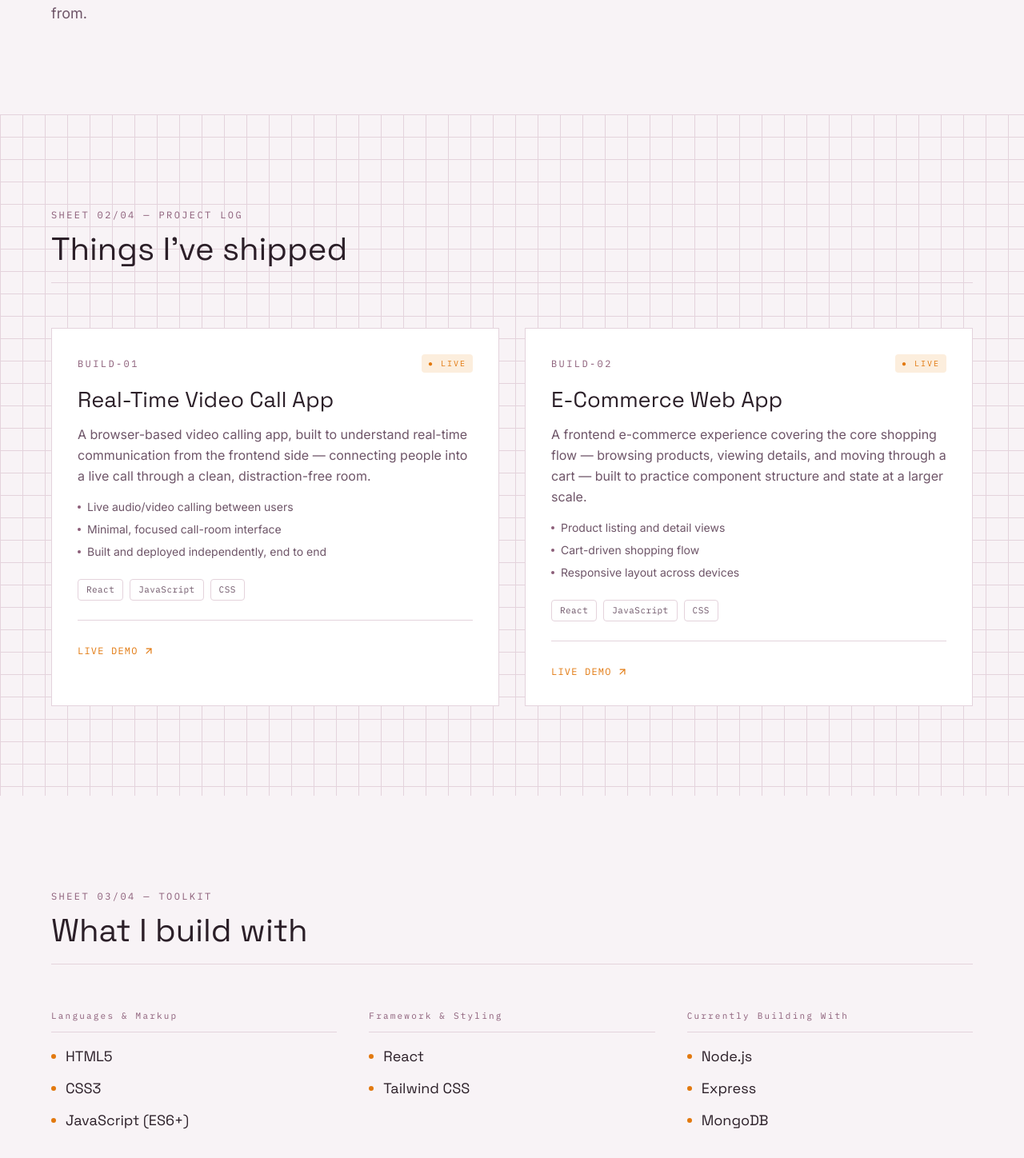
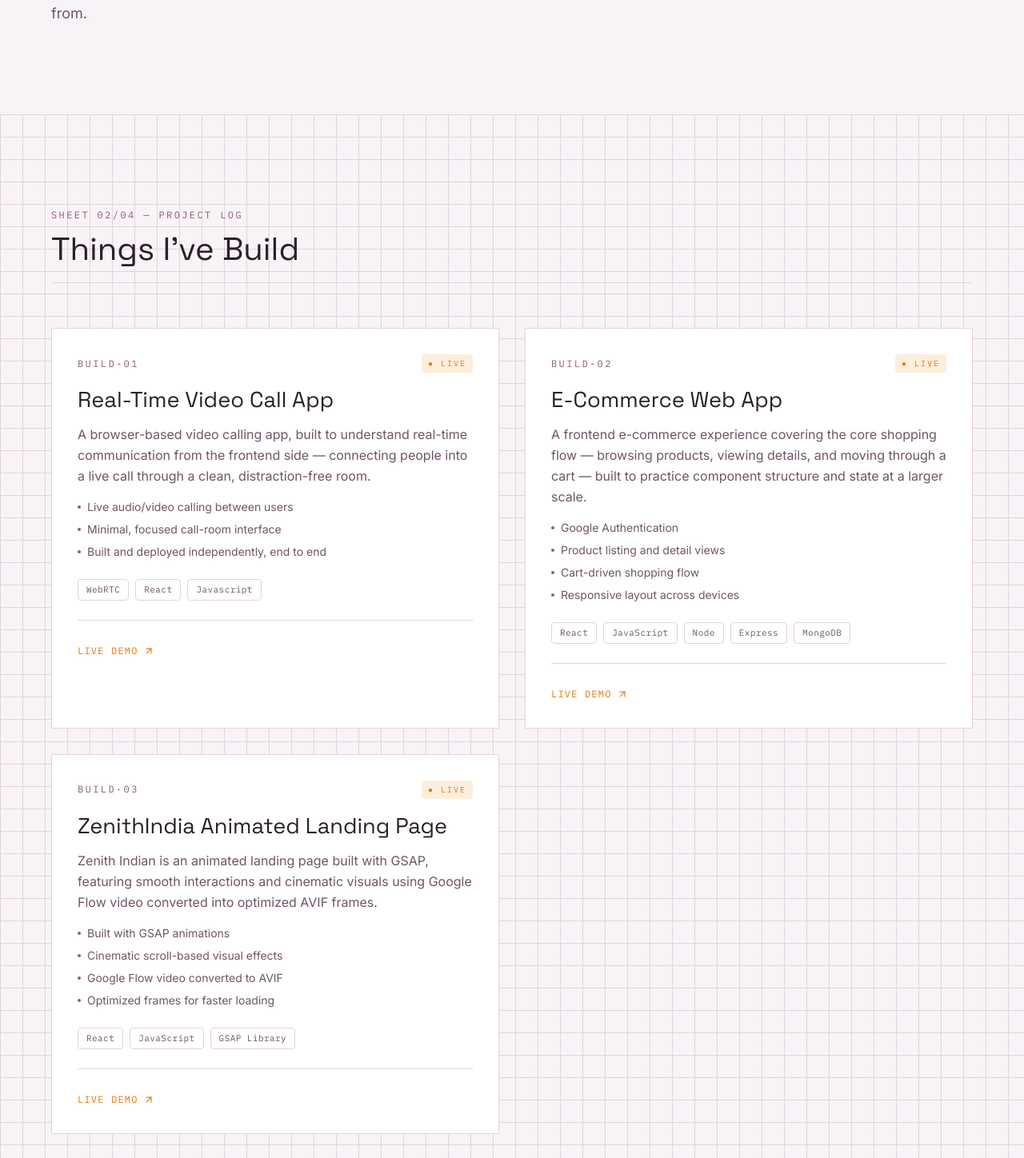
Before and after one commit to Mohit46200/Portfolio, a React app: page / in a window 1280 px wide. Shown: the part 1352-2800 px from the top of the page at 80% size. Built offline with nearby package versions, Linux system fonts and the light colour scheme; the HTML template or start-up script is replaced by a standard one.

Commit message:
build added

```diff
--- a/src/App.jsx
+++ b/src/App.jsx
@@ -34,8 +34,8 @@ const PROJECTS = [
       "Minimal, focused call-room interface",
       "Built and deployed independently, end to end",
     ],
-    stack: ["React", "JavaScript", "CSS"],
-    href: "https://vedio-call-peach.vercel.app",
+    stack: ["WebRTC", "React", "Javascript"],
+    href: "https://vediocall.memohit.space",
   },
   {
     code: "BUILD-02",
@@ -44,12 +44,30 @@ const PROJECTS = [
     description:
       "A frontend e-commerce experience covering the core shopping flow — browsing products, viewing details, and moving through a cart — built to practice component structure and state at a larger scale.",
     points: [
+      "Google Authentication",
       "Product listing and detail views",
       "Cart-driven shopping flow",
       "Responsive layout across devices",
+
     ],
-    stack: ["React", "JavaScript", "CSS"],
-    href: "https://mkv-e-commerce.vercel.app",
+    stack: ["React", "JavaScript", "Node", "Express","MongoDB"],
+    href: "https://ecommerce.memohit.space",
+  },
+  {
+    code: "BUILD-03",
+    title: "ZenithIndia Animated Landing Page",
+    status: "LIVE",
+    description:
+      "Zenith Indian is an animated landing page built with GSAP, featuring smooth interactions and cinematic visuals using Google Flow video converted into optimized AVIF frames.",
+    points: [
+      "Built with GSAP animations",
+      "Cinematic scroll-based visual effects",
+      "Google Flow video converted to AVIF",
+      "Optimized frames for faster loading",
+
+    ],
+    stack: ["React", "JavaScript", "GSAP Library"],
+    href: "https://zenith.memohit.space/",
   },
 ];
 
@@ -60,7 +78,7 @@ const SKILLS = [
   },
   {
     group: "Framework & Styling",
-    items: ["React", "Tailwind CSS"],
+    items: ["React", "Tailwind CSS","GSAP"],
   },
   {
     group: "Currently Building With",
@@ -178,11 +196,6 @@ function SheetHeader({ index, total, label, title, dark = false }) {
 export default function Portfolio() {
   const [menuOpen, setMenuOpen] = useState(false);
   const [theme, setTheme] = useState("light");
-
-  useEffect(() => {
-    const prefersDark = window.matchMedia && window.matchMedia("(prefers-color-scheme: dark)").matches;
-    setTheme(prefersDark ? "dark" : "light");
-  }, []);
 
   const toggleTheme = () => setTheme((t) => (t === "light" ? "dark" : "light"));
 
@@ -326,7 +339,7 @@ export default function Portfolio() {
             className="font-mono text-sm tracking-widest bp-focus rounded"
             style={{ color: "var(--bp-on-dark)" }}
           >
-            MKV<span style={{ color: "var(--bp-amber)" }}>.</span>DEV
+            MKV<span style={{ color: "var(--bp-amber)" }}>.</span>SPACE
           </a>
 
           <nav className="hidden md:flex items-center gap-8">
@@ -421,7 +434,7 @@ export default function Portfolio() {
 
                 <p className="mt-6 max-w-2xl text-base md:text-lg leading-relaxed" style={{ color: "var(--bp-ink-soft)" }}>
                   B.Tech student at SLIET Longowal, building interactive interfaces with React.
-                  I learn by shipping — two live projects below, and a growing grip on the full MERN stack.
+                  I learn by shipping — three live projects below, and a growing grip on the full MERN stack.
                 </p>
 
                 <div className="mt-8 flex flex-wrap gap-4">
@@ -486,7 +499,7 @@ export default function Portfolio() {
                 feature end to end, not just the screen the user sees.
               </p>
               <p className="mt-5 text-base md:text-lg leading-relaxed" style={{ color: "var(--bp-ink-soft)" }}>
-                I learn best by shipping — the two projects on this page are both live, both built from
+                I learn best by shipping — the three projects on this page are both live, both built from
                 scratch, and both taught me more than any tutorial could. I'm now looking for a frontend
                 internship where I can do the same thing at a larger scale, with a team to learn from.
               </p>
@@ -515,7 +528,7 @@ export default function Portfolio() {
       <section id="projects" className="bp-grid-bg px-6 md:px-10 py-20 md:py-28">
         <div className="max-w-6xl mx-auto">
           <Reveal>
-            <SheetHeader index="02" total="04" label="PROJECT LOG" title="Things I've shipped" />
+            <SheetHeader index="02" total="04" label="PROJECT LOG" title="Things I've Build" />
           </Reveal>
 
           <div className="grid md:grid-cols-2 gap-8">
```
